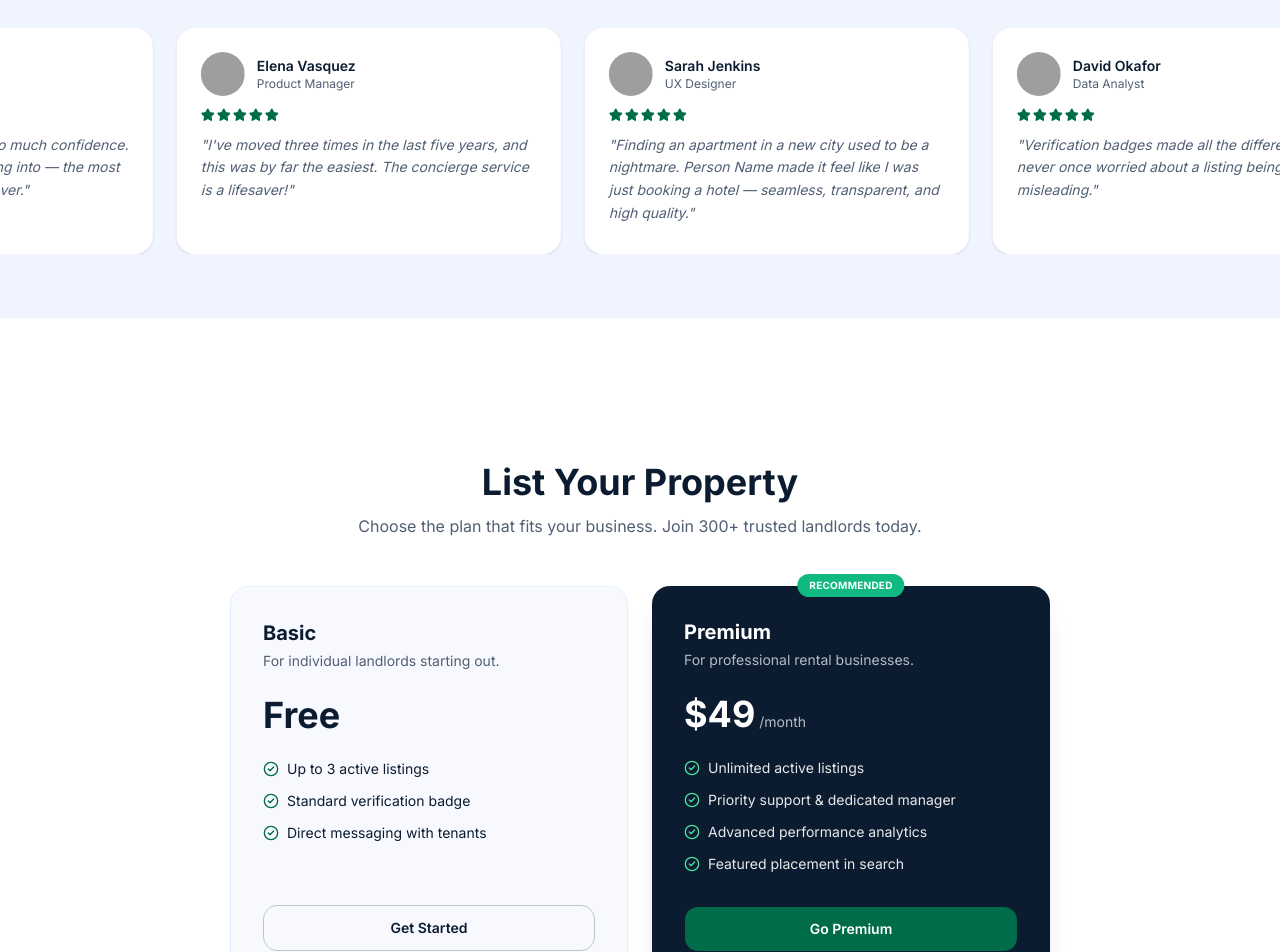
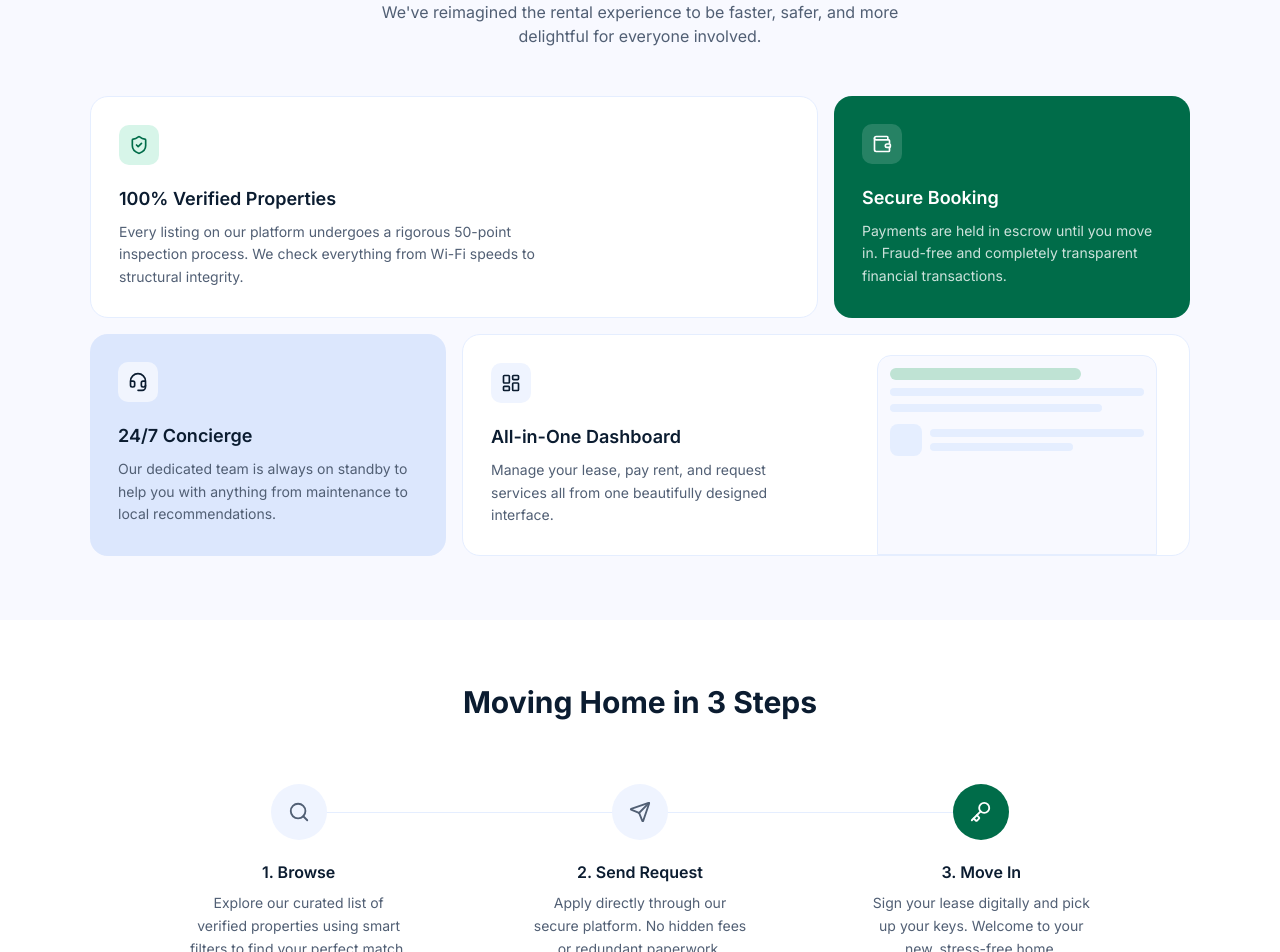
Before and after one commit to TamimKhan-dev/RentNest_frontend, a Next.js app: page / in a window 1280 px wide. Shown: the part 1160-2112 px from the top of the page. Built offline with nearby package versions, Linux system fonts and the light colour scheme; grey boxes are pictures that could not be loaded.

Commit message:
Added steps and whyChoose section inside Home page

```diff
--- /dev/null
+++ b/src/app/(main)/_components/Home/steps.tsx
@@ -0,0 +1,68 @@
+import { Search, Send, Key } from "lucide-react";
+
+const steps = [
+  {
+    number: "1",
+    title: "Browse",
+    description:
+      "Explore our curated list of verified properties using smart filters to find your perfect match.",
+    icon: Search,
+    active: false,
+  },
+  {
+    number: "2",
+    title: "Send Request",
+    description:
+      "Apply directly through our secure platform. No hidden fees or redundant paperwork.",
+    icon: Send,
+    active: false,
+  },
+  {
+    number: "3",
+    title: "Move In",
+    description:
+      "Sign your lease digitally and pick up your keys. Welcome to your new, stress-free home.",
+    icon: Key,
+    active: true,
+  },
+];
+
+export default function StepsSection() {
+  return (
+    <section className="w-full bg-white px-4 md:px-12 py-16 mb-20">
+      <div className="max-w-250 mx-auto">
+        <h2 className="text-center font-bold text-2xl md:text-3xl text-[#0b1c30] mb-16">
+          Moving Home in 3 Steps
+        </h2>
+
+        <div className="relative grid grid-cols-3 gap-6">
+          {/* connecting line */}
+          <div className="absolute top-7 left-[16.66%] right-[16.66%] h-px bg-[#e5eeff] z-0" />
+
+          {steps.map(({ number, title, description, icon: Icon, active }) => (
+            <div
+              key={title}
+              className="relative z-10 flex flex-col items-center text-center px-2"
+            >
+              <div
+                className={`w-14 h-14 rounded-full flex items-center justify-center mb-5 ${
+                  active
+                    ? "bg-[#006c49] text-white"
+                    : "bg-[#eff4ff] text-[#515f74]"
+                }`}
+              >
+                <Icon size={22} />
+              </div>
+              <h3 className="font-semibold text-base text-[#0b1c30] mb-2">
+                {number}. {title}
+              </h3>
+              <p className="text-sm text-[#515f74] leading-relaxed max-w-55">
+                {description}
+              </p>
+            </div>
+          ))}
+        </div>
+      </div>
+    </section>
+  );
+}
--- /dev/null
+++ b/src/app/(main)/_components/Home/whyChoose.tsx
@@ -0,0 +1,94 @@
+import { ShieldCheck, Wallet, Headset, LayoutDashboard } from "lucide-react";
+
+export default function WhyChooseSection() {
+  return (
+    <section className="w-full bg-[#f8f9ff] px-4 md:px-12 py-16">
+      <div className="max-w-275 mx-auto">
+        <div className="text-center mb-12">
+          <h2 className="font-bold text-2xl md:text-3xl text-[#0b1c30] mb-3">
+            Why Choose Person Name?
+          </h2>
+          <p className="text-sm md:text-base text-[#515f74] max-w-xl mx-auto">
+            We&apos;ve reimagined the rental experience to be faster, safer, and
+            more delightful for everyone involved.
+          </p>
+        </div>
+
+        <div className="grid grid-cols-1 md:grid-cols-3 md:grid-rows-2 gap-4">
+          {/* Card 1 — Verified Properties */}
+          <div className="md:col-span-2 bg-white rounded-2xl border border-[#e5eeff] p-7">
+            <div className="w-10 h-10 rounded-lg bg-[#d7f5e9] flex items-center justify-center mb-5">
+              <ShieldCheck size={20} className="text-[#006c49]" />
+            </div>
+            <h3 className="font-semibold text-lg text-[#0b1c30] mb-2">
+              100% Verified Properties
+            </h3>
+            <p className="text-sm text-[#515f74] leading-relaxed max-w-md">
+              Every listing on our platform undergoes a rigorous 50-point
+              inspection process. We check everything from Wi-Fi speeds to
+              structural integrity.
+            </p>
+          </div>
+
+          {/* Card 2 — Secure Booking */}
+          <div className="md:col-span-1 bg-[#006c49] rounded-2xl p-7">
+            <div className="w-10 h-10 rounded-lg bg-white/15 flex items-center justify-center mb-5">
+              <Wallet size={20} className="text-white" />
+            </div>
+            <h3 className="font-semibold text-lg text-white mb-2">
+              Secure Booking
+            </h3>
+            <p className="text-sm text-white/80 leading-relaxed">
+              Payments are held in escrow until you move in. Fraud-free and
+              completely transparent financial transactions.
+            </p>
+          </div>
+
+          {/* Card 3 — 24/7 Concierge */}
+          <div className="md:col-span-1 bg-[#dce7fd] rounded-2xl p-7">
+            <div className="w-10 h-10 rounded-lg bg-white/60 flex items-center justify-center mb-5">
+              <Headset size={20} className="text-[#0b1c30]" />
+            </div>
+            <h3 className="font-semibold text-lg text-[#0b1c30] mb-2">
+              24/7 Concierge
+            </h3>
+            <p className="text-sm text-[#515f74] leading-relaxed">
+              Our dedicated team is always on standby to help you with anything
+              from maintenance to local recommendations.
+            </p>
+          </div>
+
+          {/* Card 4 — All-in-One Dashboard */}
+          <div className="relative md:col-span-2 bg-white rounded-2xl border border-[#e5eeff] p-7 flex items-center justify-between gap-6 overflow-hidden">
+            <div className="max-w-[60%] sm:max-w-[50%]">
+              <div className="w-10 h-10 rounded-lg bg-[#eff4ff] flex items-center justify-center mb-5">
+                <LayoutDashboard size={20} className="text-[#0b1c30]" />
+              </div>
+              <h3 className="font-semibold text-lg text-[#0b1c30] mb-2">
+                All-in-One Dashboard
+              </h3>
+              <p className="text-sm text-[#515f74] leading-relaxed max-w-xs">
+                Manage your lease, pay rent, and request services all from one
+                beautifully designed interface.
+              </p>
+            </div>
+
+            {/* mini wireframe mockup */}
+            <div className="absolute bottom-0 right-4 sm:right-8 hidden sm:flex md:hidden lg:flex flex-col gap-2 bg-[#f8f9ff] rounded-t-xl border border-[#e5eeff] p-3 w-56 md:w-64 lg:w-70 h-40 md:h-44 lg:h-50 shrink-0">
+              <div className="h-3 w-3/4 rounded-full bg-[#bfe3d4]" />
+              <div className="h-2 w-full rounded-full bg-[#e5eeff]" />
+              <div className="h-2 w-5/6 rounded-full bg-[#e5eeff]" />
+              <div className="flex gap-2 mt-1">
+                <div className="h-8 w-8 rounded-md bg-[#e5eeff]" />
+                <div className="flex-1 flex flex-col justify-center gap-1.5">
+                  <div className="h-2 w-full rounded-full bg-[#e5eeff]" />
+                  <div className="h-2 w-2/3 rounded-full bg-[#e5eeff]" />
+                </div>
+              </div>
+            </div>
+          </div>
+        </div>
+      </div>
+    </section>
+  );
+}
--- a/src/app/(main)/page.tsx
+++ b/src/app/(main)/page.tsx
@@ -4,12 +4,16 @@ import Stats from "./_components/Home/stats";
 import NewsletterSection from "./_components/Home/newsletter";
 import PricingSection from "./_components/Home/pricings";
 import ReviewsMarquee from "./_components/Home/reviews";
+import StepsSection from "./_components/Home/steps";
+import WhyChooseSection from "./_components/Home/whyChoose";
 
 export default function Homepage() {
   return (
     <>
       <Hero />
       <Stats />
+      <WhyChooseSection />
+      <StepsSection />
       <ReviewsMarquee />
       <PricingSection />
       <NewsletterSection />
```
